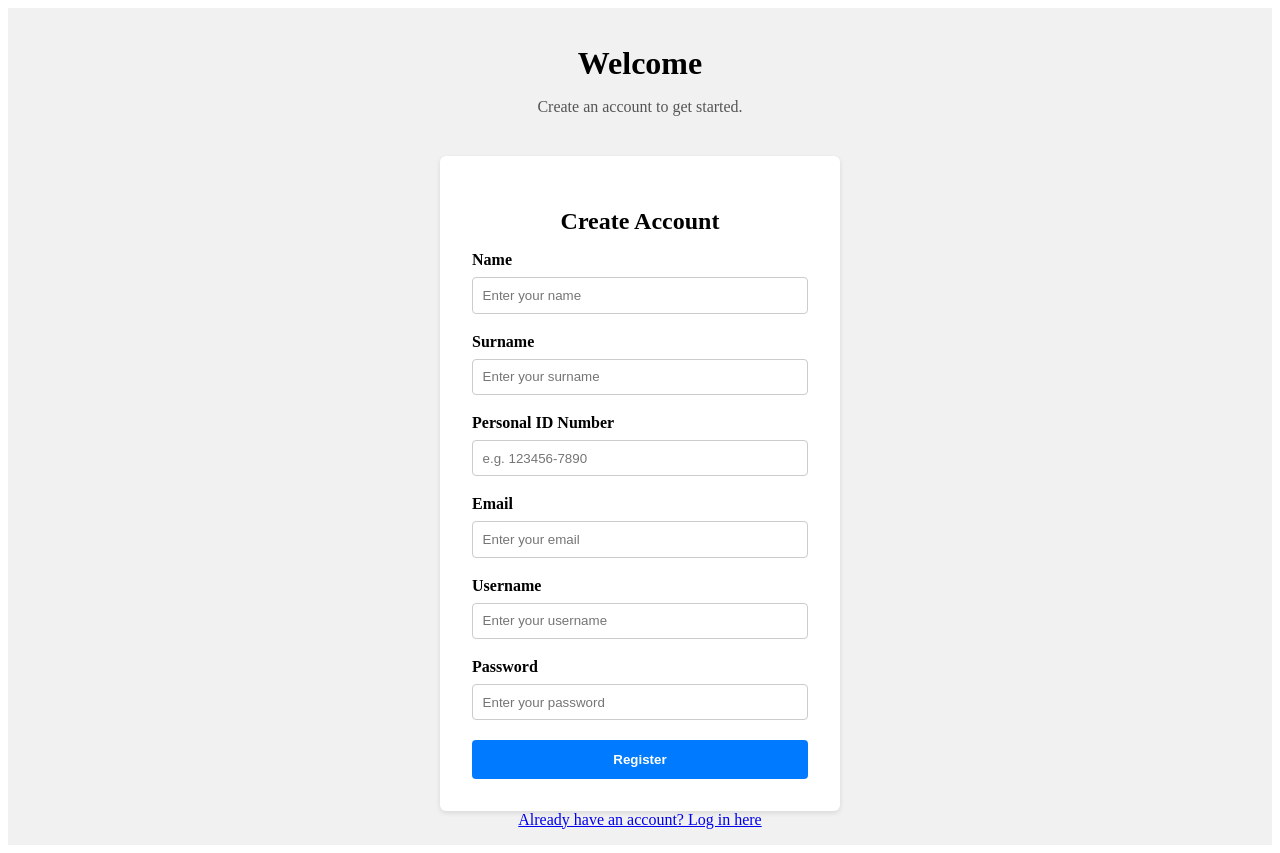
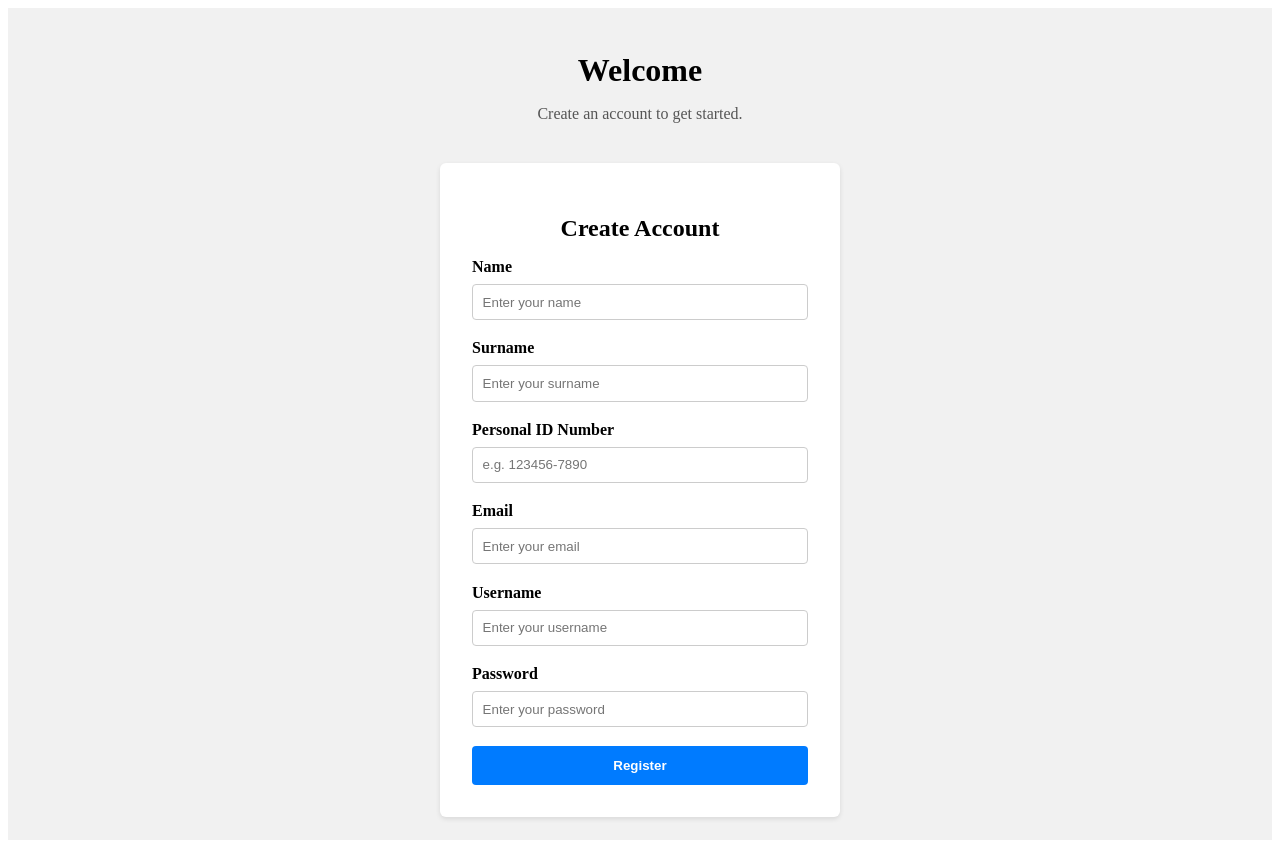
Before and after one commit to fAribAmo/Reqruitment-app, a Vue app in the folder frontend/: page /register in a window 1280 px wide. Built offline with nearby package versions, Linux system fonts and the light colour scheme.

Commit message:
make it cooler

```diff
--- a/frontend/src/components/LoginForm.vue
+++ b/frontend/src/components/LoginForm.vue
@@ -32,7 +32,7 @@
         />
         Remember Me
       </label>
-      <a href="#" class="register-link">Create account?</a>
+      <a href="../Register" class="register-link">Create account?</a>
     </div>
 
     <button type="submit" class="btn-primary">Login</button>
--- a/frontend/src/pages/LoginPage.vue
+++ b/frontend/src/pages/LoginPage.vue
@@ -5,7 +5,6 @@
       <p>Please sign in to continue.</p>
     </div>
     <LoginForm @login-submitted="handleLogin" />
-    <router-link to="/register">Create an account</router-link>
 
   </div>
 </template>
--- a/frontend/src/pages/RegisterPage.vue
+++ b/frontend/src/pages/RegisterPage.vue
@@ -6,7 +6,6 @@
     </div>
 
     <RegisterForm @user-registered="handleUserRegistered" />
-    <router-link to="/">Already have an account? Log in here</router-link>
 
   </div>
 </template>
```
